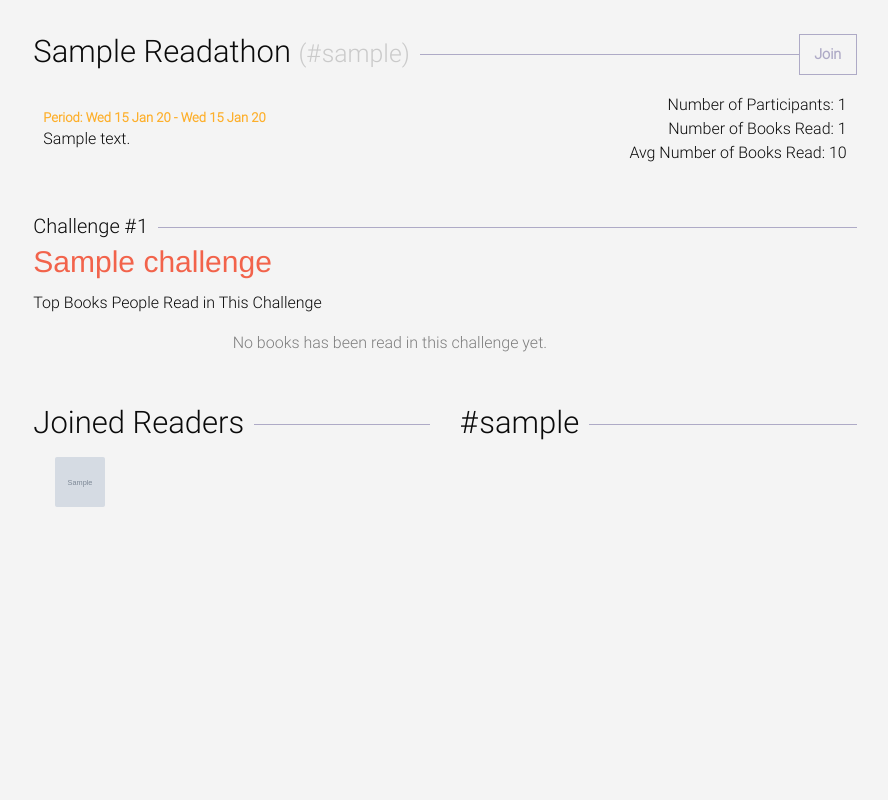
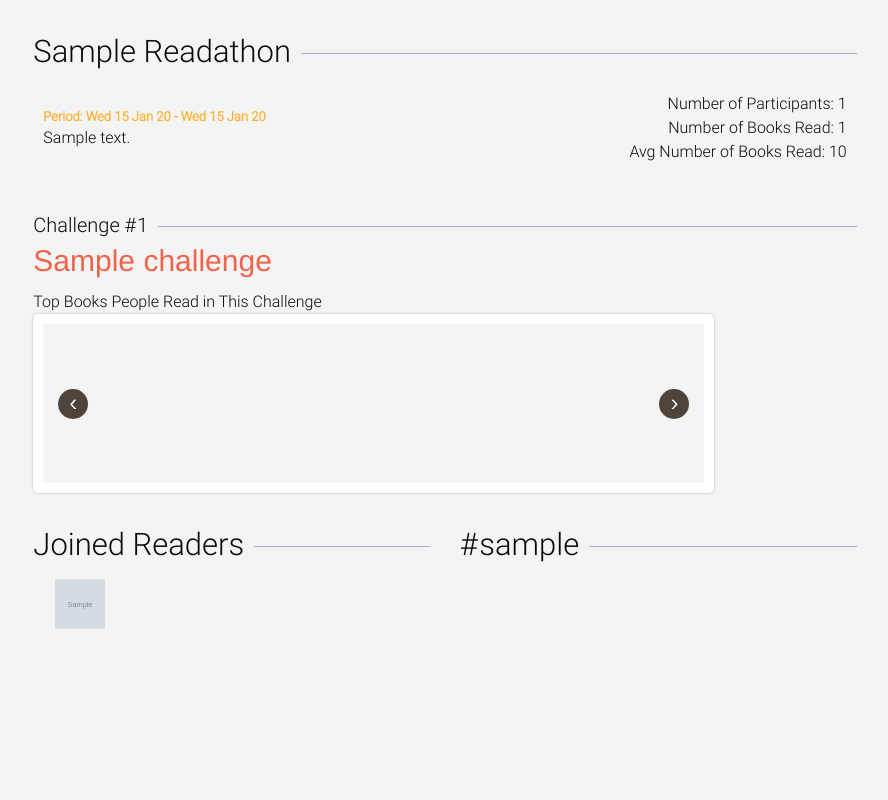
Before and after one commit to mspj/ITech, a Django app: template templates/bookwormsunite/readathon.html in a window 1280 px wide. Shown: the part 54-854 px from the top of the page, without its empty margins (195-1083 px from the left). Run offline with Django 3.2, Linux system fonts and the light colour scheme; tables that the repository leaves empty hold one stand-in row (values such as "Sample post"); the template is opened without the code that fills it: values that come from a table or form of the project are taken from there, most other values are stand-ins (such as "Sample title", 1, 10 or a date in 2020); grey boxes marked "Sample" are stand-in pictures.

Commit message:
check if a readathon can be joined -Pim

```diff
--- a/bookwormsunite/views.py
+++ b/bookwormsunite/views.py
@@ -71,9 +71,12 @@ def readathon_info(request, readathon_name_slug):
         avg_num_books_read = num_books_read // len(readers)
 
     title = readathon.name
+
+    is_open = (readathon.end_date > timezone.now())
+
     context_dict = {'title': title, 'readathon': readathon, 'challenges': challenges, 'readers': readers,
                     'num_books_read': num_books_read, 'challenge_books_read': challenge_books_read,
-                    'avg_num_books_read': avg_num_books_read}
+                    'avg_num_books_read': avg_num_books_read, 'is_open': is_open}
     return render(request, 'bookwormsunite/readathon.html', context_dict)
 
 
--- a/static/bookwormsunite/css/app.css
+++ b/static/bookwormsunite/css/app.css
@@ -49,6 +49,7 @@ hr {
 
 .page-content {
     min-height: 100%;
+    padding-bottom: 50px;
     background-color: rgb(244, 244, 244);
 }
 
--- a/templates/bookwormsunite/base.html
+++ b/templates/bookwormsunite/base.html
@@ -132,6 +132,7 @@
     This is content
 {% endblock %}
 
+
 {% block js %}
     <script src="{% static "bookwormsunite/js/vendor/jquery.min.js" %}"></script>
     <script src="{% static "bookwormsunite/js/vendor/what-input.min.js" %}"></script>
--- a/templates/bookwormsunite/readathon.html
+++ b/templates/bookwormsunite/readathon.html
@@ -11,8 +11,12 @@
 
         <div class="blog-post">
             <h3 class="blog-title"><span>{{ readathon.name | title }}
-                <small>(#{{ readathon.slug }})</small></span>
-                <a href="#" class="button hollow" id="readathon-join-btn">Join</a>
+                {% if is_open == False %}
+                    <small>(Close)</small></span>
+                {% endif %}
+                {% if is_open == True %}
+                    <a href="#" class="button hollow" id="readathon-join-btn">Join</a>
+                {% endif %}
             </h3>
             <div id="readathon-summary-plate">
                 <table>
@@ -65,10 +69,18 @@
                                 <a href="#" class="jcarousel-control-next">&rsaquo;</a>
                             </div>
                         {% else %}
-                            <div style="margin: 1rem; width: 100%; opacity: 0.5; text-align: center;">No books has been
-                                read in this
-                                challenge
-                                yet.
+                            <div class="jcarousel-wrapper" style="margin: 0;">
+                                <div class="jcarousel">
+                                    <ul>
+                                        <li style="border: none;">
+
+                                        </li>
+
+                                    </ul>
+                                </div>
+
+                                <a href="#" class="jcarousel-control-prev">&lsaquo;</a>
+                                <a href="#" class="jcarousel-control-next">&rsaquo;</a>
                             </div>
                         {% endif %}
                     </div>
```
Also changed, not shown: populate_data.py (+16 -16 lines).
